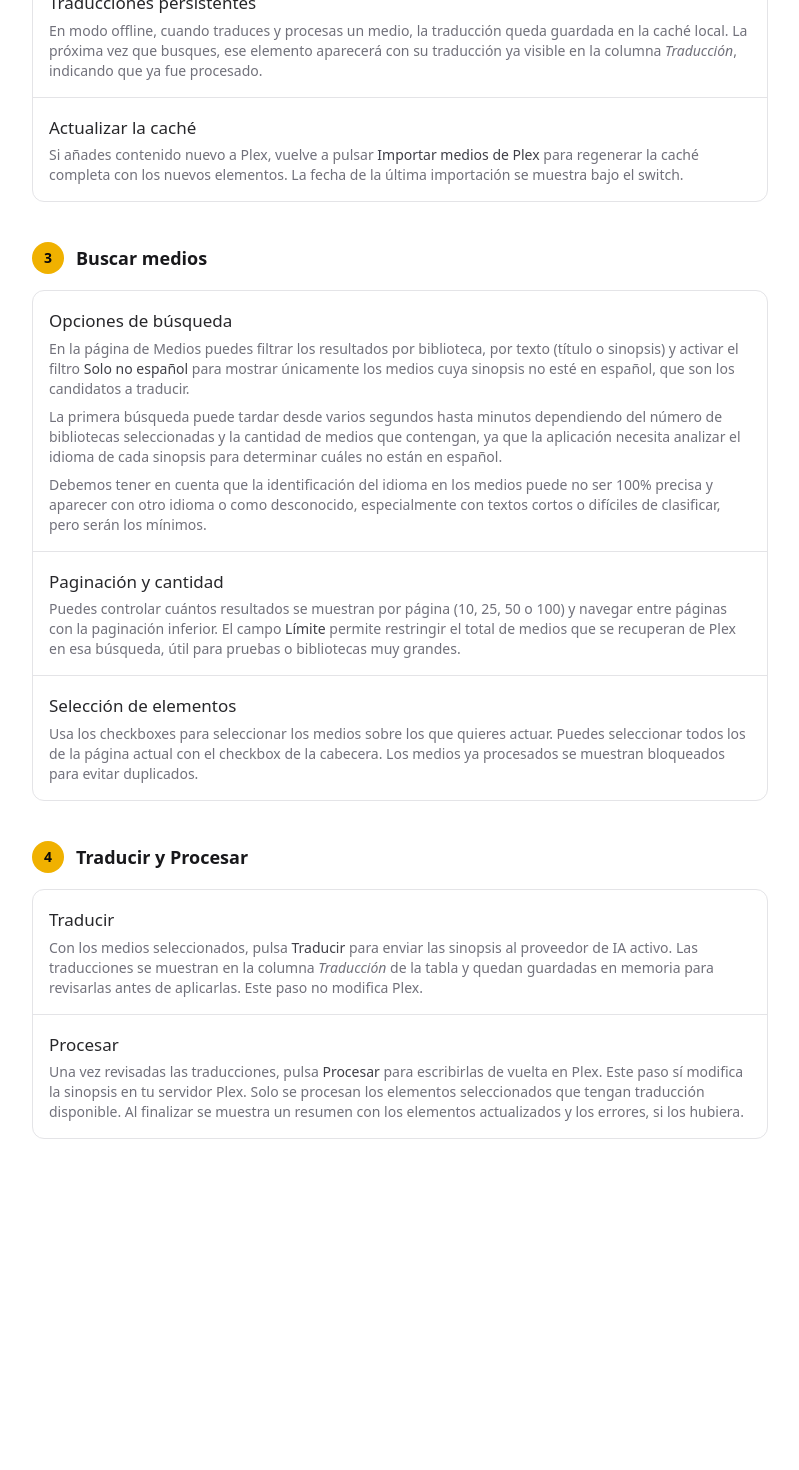
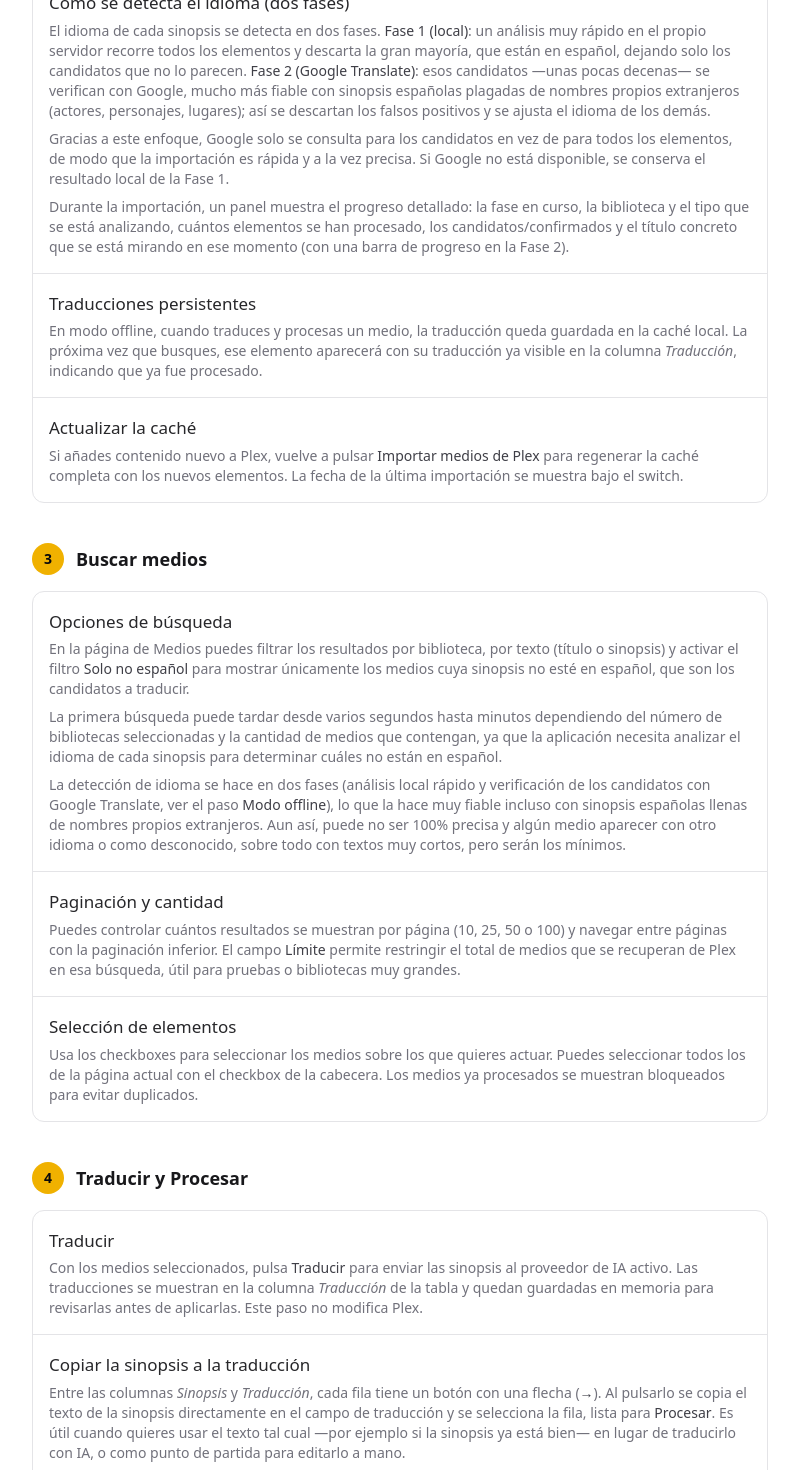
Before and after one commit to unraiders/plex-trans, a Next.js app in the folder frontend/: page /help in a window 1280 px wide. Shown: the part 1520-2990 px from the top of the page, without its empty margins (240-1039 px from the left). Before the commit the page ends 2723 px from the top, so only its background shows below. Built offline with nearby package versions, Linux system fonts and the light colour scheme; sample sign-in values are in the browser's storage.

Commit message:
Add language detection and copy synopsis help docs
Expand help page with detailed explanation of the two-phase language detection process (local analysis + Google Translate verification) and add guidance for the copy synopsis to translation feature.

```diff
--- a/frontend/app/help/page.tsx
+++ b/frontend/app/help/page.tsx
@@ -112,6 +112,19 @@ export default function HelpPage() {
             </div>
 
             <div className="p-4 flex flex-col gap-1">
+              <h3 className="font-medium text-zinc-800 dark:text-zinc-200">Cómo se detecta el idioma (dos fases)</h3>
+              <p className="text-sm text-zinc-500 dark:text-zinc-400">
+                El idioma de cada sinopsis se detecta en dos fases. <span className="font-medium text-zinc-700 dark:text-zinc-300">Fase 1 (local)</span>: un análisis muy rápido en el propio servidor recorre todos los elementos y descarta la gran mayoría, que están en español, dejando solo los candidatos que no lo parecen. <span className="font-medium text-zinc-700 dark:text-zinc-300">Fase 2 (Google Translate)</span>: esos candidatos —unas pocas decenas— se verifican con Google, mucho más fiable con sinopsis españolas plagadas de nombres propios extranjeros (actores, personajes, lugares); así se descartan los falsos positivos y se ajusta el idioma de los demás.
+              </p>
+              <p className="text-sm text-zinc-500 dark:text-zinc-400 mt-1">
+                Gracias a este enfoque, Google solo se consulta para los candidatos en vez de para todos los elementos, de modo que la importación es rápida y a la vez precisa. Si Google no está disponible, se conserva el resultado local de la Fase 1.
+              </p>
+              <p className="text-sm text-zinc-500 dark:text-zinc-400 mt-1">
+                Durante la importación, un panel muestra el progreso detallado: la fase en curso, la biblioteca y el tipo que se está analizando, cuántos elementos se han procesado, los candidatos/confirmados y el título concreto que se está mirando en ese momento (con una barra de progreso en la Fase 2).
+              </p>
+            </div>
+
+            <div className="p-4 flex flex-col gap-1">
               <h3 className="font-medium text-zinc-800 dark:text-zinc-200">Traducciones persistentes</h3>
               <p className="text-sm text-zinc-500 dark:text-zinc-400">
                 En modo offline, cuando traduces y procesas un medio, la traducción queda guardada en la caché local. La próxima vez que busques, ese elemento aparecerá con su traducción ya visible en la columna <span className="italic">Traducción</span>, indicando que ya fue procesado.
@@ -146,7 +159,7 @@ export default function HelpPage() {
                 La primera búsqueda puede tardar desde varios segundos hasta minutos dependiendo del número de bibliotecas seleccionadas y la cantidad de medios que contengan, ya que la aplicación necesita analizar el idioma de cada sinopsis para determinar cuáles no están en español.
               </p>
               <p className="text-sm text-zinc-500 dark:text-zinc-400 mt-1">
-                Debemos tener en cuenta que la identificación del idioma en los medios puede no ser 100% precisa y aparecer con otro idioma o como desconocido, especialmente con textos cortos o difíciles de clasificar, pero serán los mínimos.
+                La detección de idioma se hace en dos fases (análisis local rápido y verificación de los candidatos con Google Translate, ver el paso <span className="font-medium text-zinc-700 dark:text-zinc-300">Modo offline</span>), lo que la hace muy fiable incluso con sinopsis españolas llenas de nombres propios extranjeros. Aun así, puede no ser 100% precisa y algún medio aparecer con otro idioma o como desconocido, sobre todo con textos muy cortos, pero serán los mínimos.
               </p>
             </div>
 
@@ -184,6 +197,13 @@ export default function HelpPage() {
             </div>
 
             <div className="p-4 flex flex-col gap-1">
+              <h3 className="font-medium text-zinc-800 dark:text-zinc-200">Copiar la sinopsis a la traducción</h3>
+              <p className="text-sm text-zinc-500 dark:text-zinc-400">
+                Entre las columnas <span className="italic">Sinopsis</span> y <span className="italic">Traducción</span>, cada fila tiene un botón con una flecha (<span className="font-medium text-zinc-700 dark:text-zinc-300">→</span>). Al pulsarlo se copia el texto de la sinopsis directamente en el campo de traducción y se selecciona la fila, lista para <span className="font-medium text-zinc-700 dark:text-zinc-300">Procesar</span>. Es útil cuando quieres usar el texto tal cual —por ejemplo si la sinopsis ya está bien— en lugar de traducirlo con IA, o como punto de partida para editarlo a mano.
+              </p>
+            </div>
+
+            <div className="p-4 flex flex-col gap-1">
               <h3 className="font-medium text-zinc-800 dark:text-zinc-200">Procesar</h3>
               <p className="text-sm text-zinc-500 dark:text-zinc-400">
                 Una vez revisadas las traducciones, pulsa <span className="font-medium text-zinc-700 dark:text-zinc-300">Procesar</span> para escribirlas de vuelta en Plex. Este paso sí modifica la sinopsis en tu servidor Plex. Solo se procesan los elementos seleccionados que tengan traducción disponible. Al finalizar se muestra un resumen con los elementos actualizados y los errores, si los hubiera.
```
